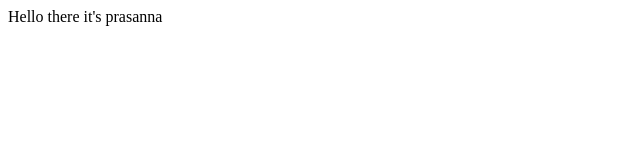
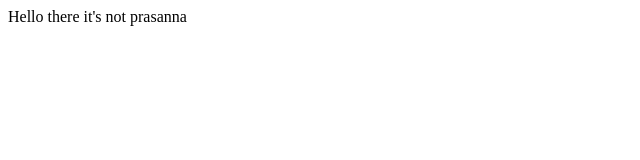
Before and after one commit to Prasannajaga/SEO, a plain HTML site: page index.html in a window 1280 px wide. Shown: the full height of the page, 0-640 px from the left. Drawn offline with Linux system fonts and the light colour scheme.

Commit message:
second commit

```diff
--- a/index.html
+++ b/index.html
@@ -12,7 +12,7 @@
 
 <body>
 
-    <div>Hello there it's prasanna</div>
+    <div>Hello there it's not prasanna</div>
 
 </body>
 
```
